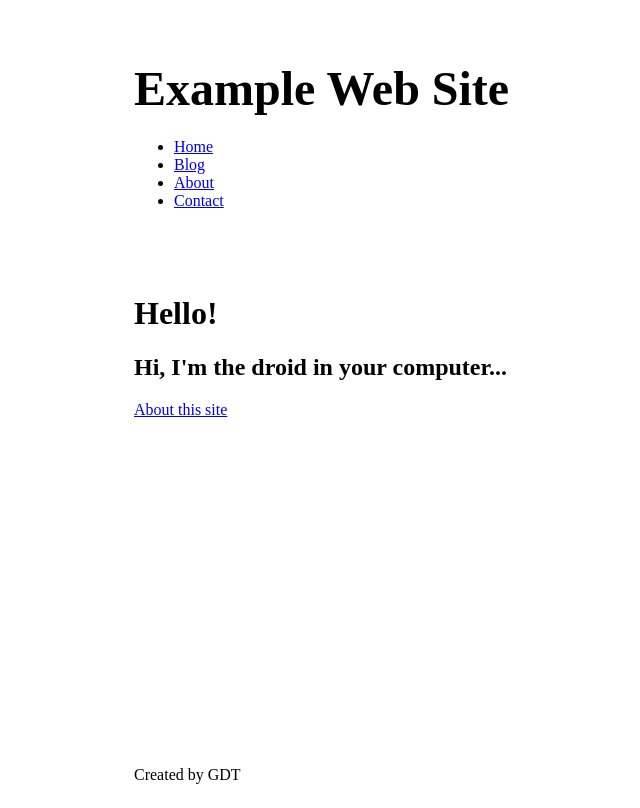
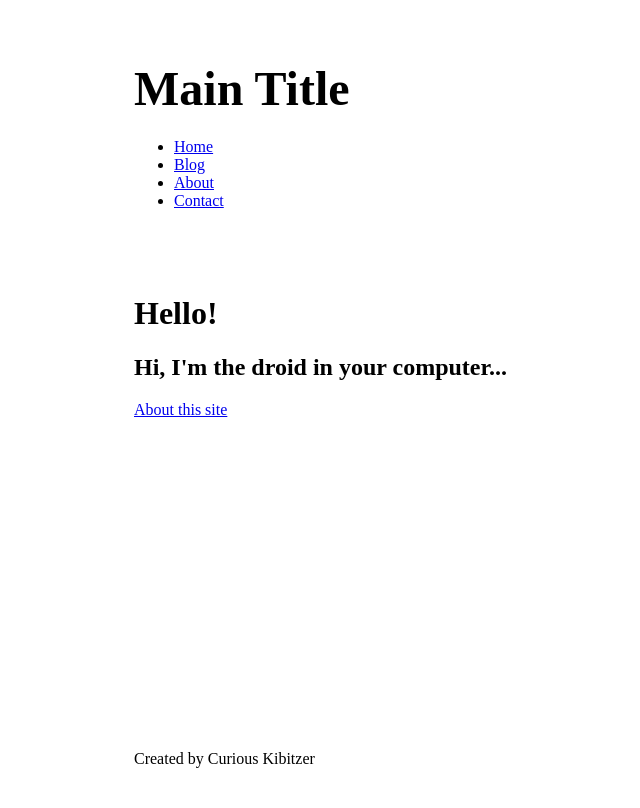
Before and after one commit to GaryThomas/GatsbyDemo, a Gatsby site: page / in a window 1280 px wide. Shown: the whole page, without its empty margins (131-771 px from the left). Built offline with nearby package versions, Linux system fonts and the light colour scheme; Gatsby itself is replaced by a stand-in of ours.

Commit message:
Use GraphQL queries to obtain site data from gatsby-config.js

```diff
--- a/gatsby-config.js
+++ b/gatsby-config.js
@@ -5,6 +5,10 @@
  */
 
 module.exports = {
+  siteMetadata: {
+    title: 'Main Title',
+    author: 'Curious Kibitzer'
+  },
   plugins: [
     'gatsby-plugin-sass'
   ]
--- a/src/components/footer.js
+++ b/src/components/footer.js
@@ -1,10 +1,19 @@
 import React from "react"
-import { Link } from "gatsby"
+import { Link, graphql, useStaticQuery } from "gatsby"
 
 const Footer = () => {
+    const data = useStaticQuery(graphql`
+        query {
+            site {
+                siteMetadata {
+                    author
+                }
+            }
+        }
+    `)
     return (
         <footer>
-            Created by GDT
+            <p>Created by {data.site.siteMetadata.author}</p>
         </footer>
     )
 }
--- a/src/components/header.js
+++ b/src/components/header.js
@@ -1,13 +1,22 @@
 import React from "react"
-import { Link } from "gatsby"
+import { Link, graphql, useStaticQuery } from "gatsby"
 import headerStyles from "./header.module.scss"
 
 const Header = () => {
+    const data = useStaticQuery(graphql`
+        query {
+            site {
+                siteMetadata {
+                    title
+                }
+            }
+        }
+    `)
     return (
         <header className={headerStyles.header}>
             <h1>
                 <Link className={headerStyles.title} to="/">
-                    Example Web Site
+                    {data.site.siteMetadata.title}
                 </Link>
             </h1>
             <nav>
```
